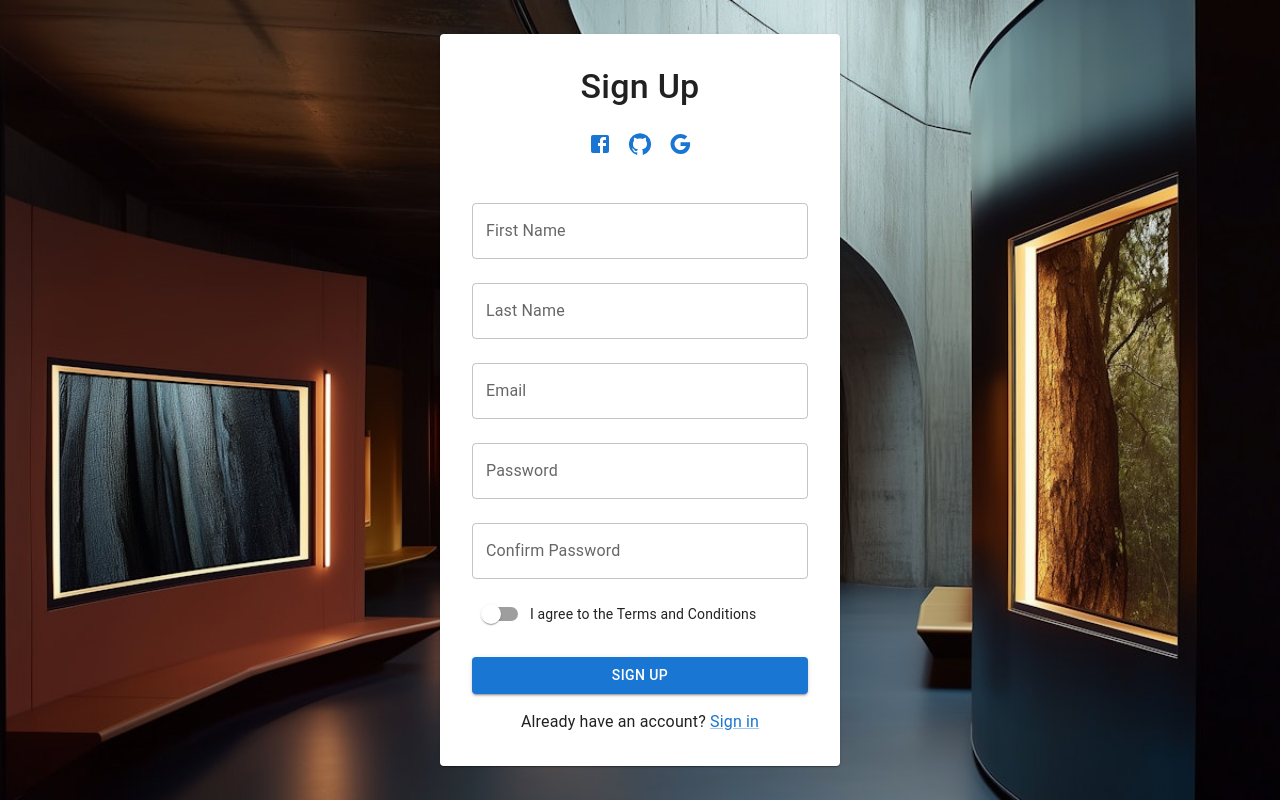
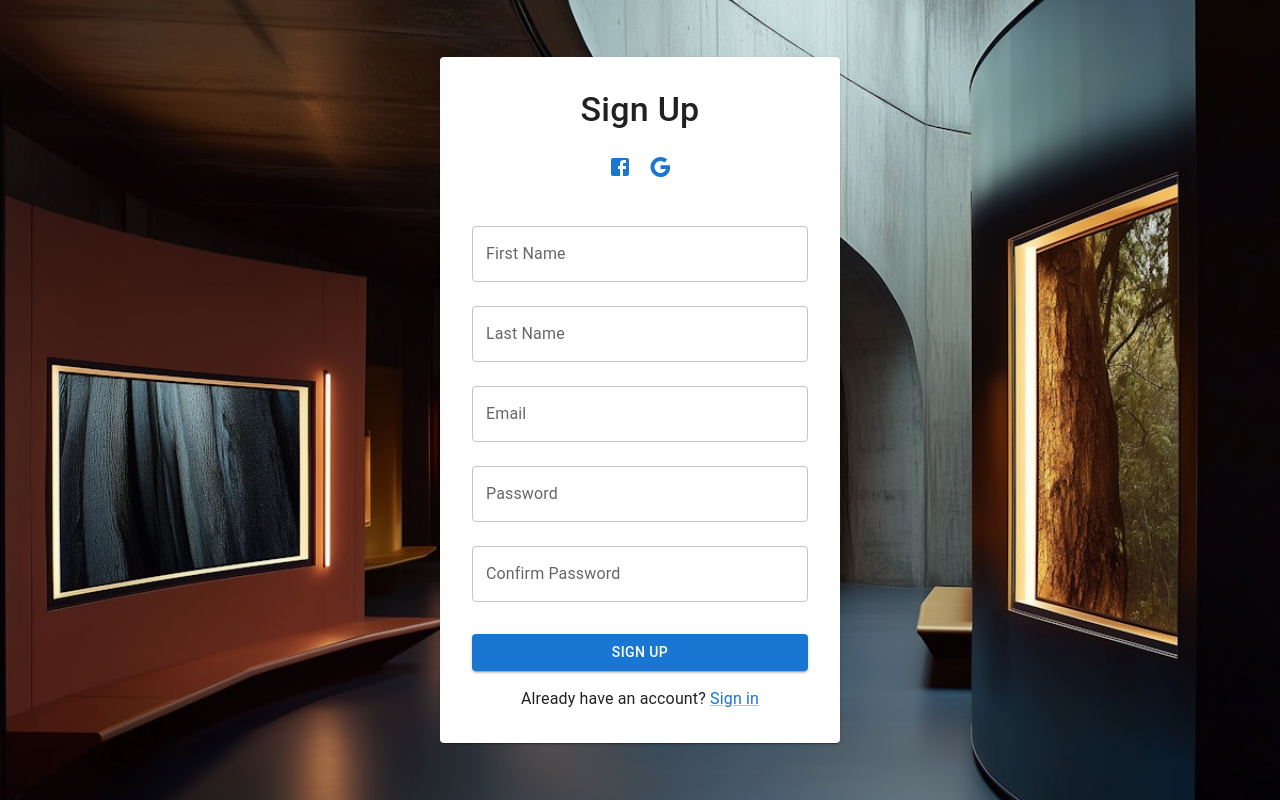
Before and after one commit to dhanitha0725/booking-frontend2, a React (Vite) app: page /signup in a window 1280 px wide. Built offline with nearby package versions, Linux system fonts and the light colour scheme.

Commit message:
remove additional lines

```diff
--- a/src/pages/SignIn.tsx
+++ b/src/pages/SignIn.tsx
@@ -5,7 +5,6 @@ import { zodResolver } from "@hookform/resolvers/zod";
 import * as z from "zod";
 import {
   Card,
-  Switch,
   Grid,
   Link,
   Box,
@@ -31,7 +30,6 @@ function SignIn() {
   const navigate = useNavigate();
   const location = useLocation();
   const { login } = useAuth();
-  const [rememberMe, setRememberMe] = useState(false);
   const [loginError, setLoginError] = useState("");
 
   // React Hook Form setup
@@ -108,13 +106,7 @@ function SignIn() {
             error={!!errors.password}
             helperText={errors.password?.message}
           />
-          <Box display="flex" alignItems="center" mt={1}>
-            <Switch
-              checked={rememberMe}
-              onChange={() => setRememberMe(!rememberMe)}
-            />
-            <Typography variant="body2">Remember me</Typography>
-          </Box>
+
           <Button
             variant="contained"
             color="primary"
--- a/src/pages/SignUp.tsx
+++ b/src/pages/SignUp.tsx
@@ -1,11 +1,9 @@
-import { useState } from "react";
 import { useNavigate } from "react-router-dom";
 import { useForm } from "react-hook-form";
 import { zodResolver } from "@hookform/resolvers/zod";
 import * as z from "zod";
 import {
   Card,
-  Switch,
   Grid,
   Link,
   Box,
@@ -14,7 +12,6 @@ import {
   Button,
 } from "@mui/material";
 import FacebookIcon from "@mui/icons-material/Facebook";
-import GitHubIcon from "@mui/icons-material/GitHub";
 import GoogleIcon from "@mui/icons-material/Google";
 import bgImage from "../assets/images/bg-sign-up.jpeg";
 
@@ -37,14 +34,12 @@ const signUpSchema = z
 
 function SignUp() {
   const navigate = useNavigate();
-  const [rememberMe, setRememberMe] = useState(false);
 
   // React Hook Form setup
   const {
     register,
     handleSubmit,
     formState: { errors },
-    setValue,
   } = useForm({
     resolver: zodResolver(signUpSchema),
   });
@@ -75,11 +70,6 @@ function SignUp() {
             <Grid item>
               <Link href="#">
                 <FacebookIcon />
-              </Link>
-            </Grid>
-            <Grid item>
-              <Link href="#">
-                <GitHubIcon />
               </Link>
             </Grid>
             <Grid item>
@@ -133,18 +123,7 @@ function SignUp() {
             error={!!errors.confirmPassword}
             helperText={errors.confirmPassword?.message}
           />
-          <Box display="flex" alignItems="center" mt={1}>
-            <Switch
-              checked={rememberMe}
-              onChange={() => {
-                setRememberMe(!rememberMe);
-                setValue("terms", !rememberMe);
-              }}
-            />
-            <Typography variant="body2">
-              I agree to the Terms and Conditions
-            </Typography>
-          </Box>
+
           {errors.terms && (
             <Typography variant="caption" color="error">
               {errors.terms.message}
```
